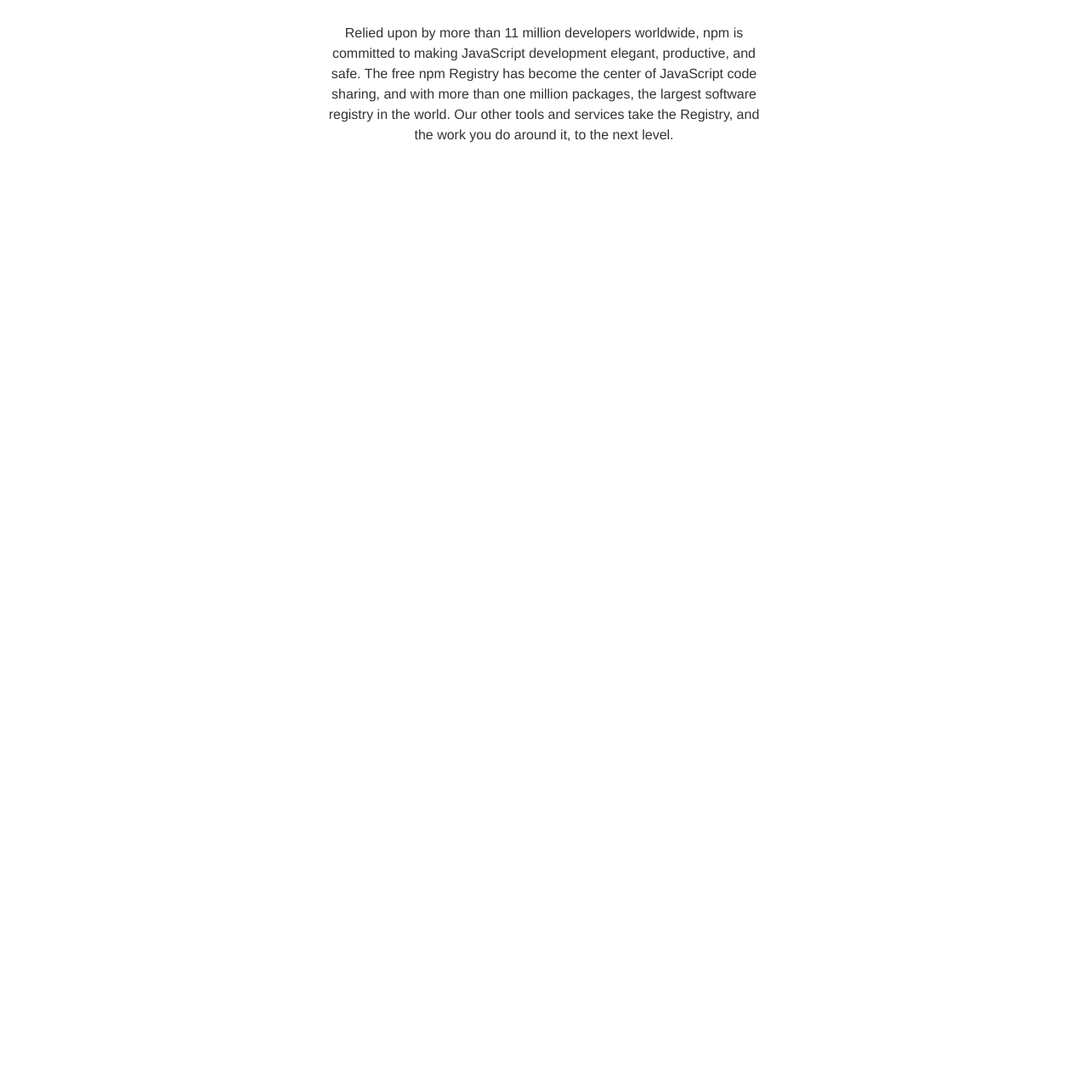
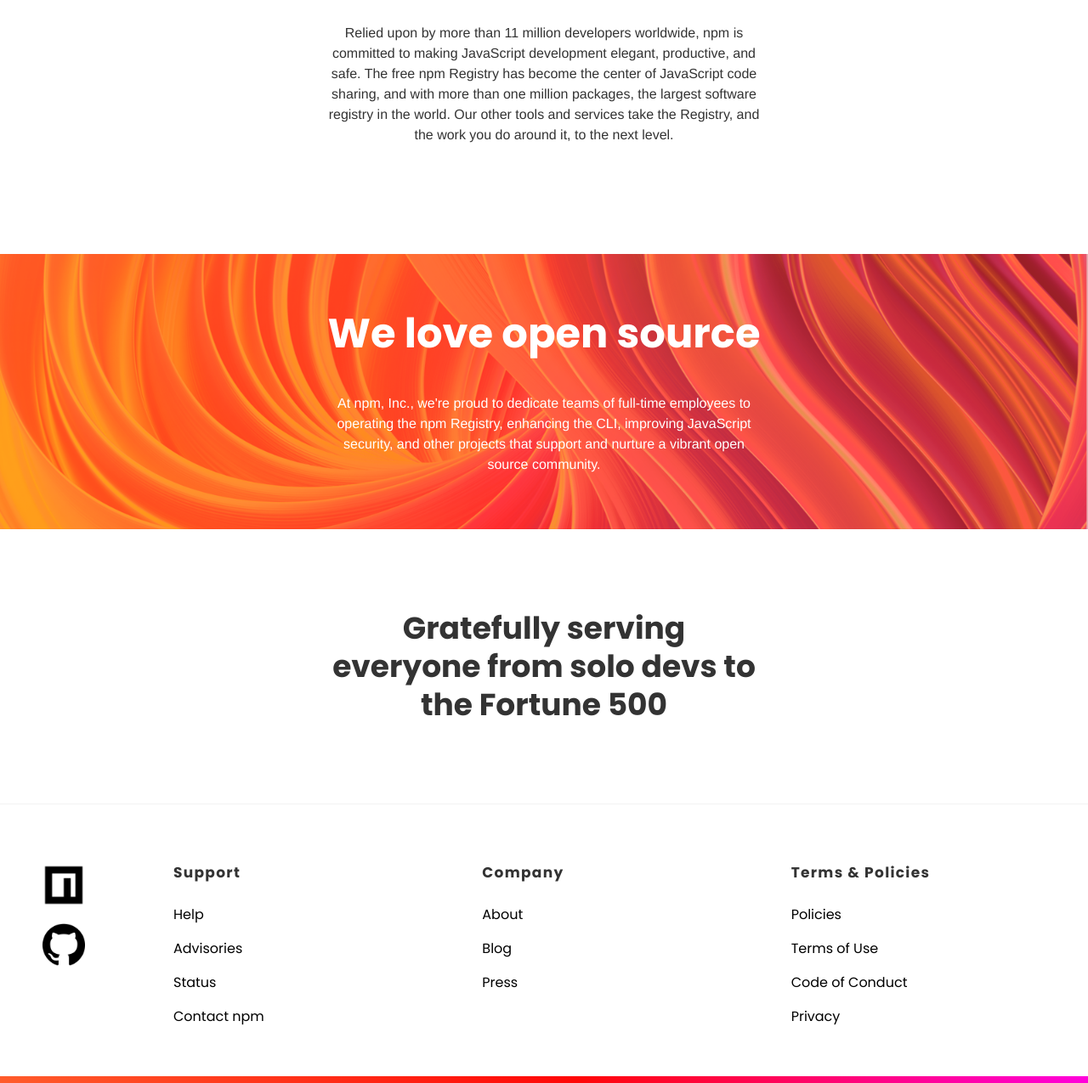
Before and after one commit to RonnySk/NPM_Clone, a plain HTML site: page index.html in a window 1280 px wide. Shown: the part 1317-2592 px from the top of the page at 85% size. Before the commit the page ends 1552 px from the top, so only its background shows below. Drawn offline with nearby package versions, Linux system fonts and the light colour scheme.

Commit message:
added sections and footer

```diff
--- a/index.html
+++ b/index.html
@@ -7,7 +7,7 @@
     <meta charset="UTF-8">
     <meta http-equiv="X-UA-Compatible" content="IE=edge">
     <meta name="viewport" content="width=device-width, initial-scale=1.0">
-    <link href="https://fonts.googleapis.com/css2?family=Poppins:wght@100;500;700&display=swap" rel="stylesheet">
+    <link href="https://fonts.googleapis.com/css2?family=Poppins:wght@100;400;500;700&display=swap" rel="stylesheet">
     <link href="https://fonts.googleapis.com/css2?family=Arimo&display=swap" rel="stylesheet">
     <link rel="stylesheet" href="style.css">
     <title>NMP - clone</title>
@@ -27,10 +27,11 @@
         </ul>
     </nav>
     <div class="top_header_container">
-        <a href="https://www.npmjs.com/" target="_blank"><img class="npm_logo" src="./images/npm_logo.jpg" alt="npm logo"></a>
+        <a href="https://www.npmjs.com/" target="_blank"><img class="npm_logo" src="./images/npm_logo.jpg"
+                alt="npm logo"></a>
         <div class="top_header_input">
             <div class="input_container">
-                <div class="magnifying_icon_container"><img  src="./images/magnify.png" alt="magnifying Icon"></div>
+                <div class="magnifying_icon_container"><img src="./images/magnify.png" alt="magnifying Icon"></div>
                 <input type="search" placeholder="Search packages">
             </div>
             <button class="search_button">Search</button>
@@ -45,9 +46,11 @@
             <h1>Build amazing things</h1>
             <div class="first_section_content">
                 <p>We're npm, Inc., the company behind Node package manager, the npm Registry, and npm CLI.
-                We offer those to the community for free, but our day job is building and selling useful tools for developers like you.</p>
+                    We offer those to the community for free, but our day job is building and selling useful tools for
+                    developers like you.</p>
                 <h2>Take your JavaScript development up a notch</h2>
-                <p>Get started today for free, or step up to npm Pro to enjoy a premium JavaScript development experience, with features like private packages.</p>
+                <p>Get started today for free, or step up to npm Pro to enjoy a premium JavaScript development
+                    experience, with features like private packages.</p>
                 <div class="first_section_button">
                     <button class="first_section_button_one">Sign up for free</button>
                     <button class="first_section_button_two">Learn about Pro</button>
@@ -58,14 +61,63 @@
             <div class="second_section_content">
                 <img src="./images/bublee.png" alt="bublee">
                 <h2>Bring the best of open source to you, your team, and your company</h2>
-                    <p>Relied upon by more than 11 million developers worldwide, npm is committed to making JavaScript development elegant, productive, and safe.
-                        The free npm Registry has become the center of JavaScript code sharing, and with more than one million packages, the largest software registry in the world.
-                        Our other tools and services take the Registry, and the work you do around it, to the next level.</p>
+                <p>Relied upon by more than 11 million developers worldwide, npm is committed to making JavaScript
+                    development elegant, productive, and safe.
+                    The free npm Registry has become the center of JavaScript code sharing, and with more than one
+                    million packages, the largest software registry in the world.
+                    Our other tools and services take the Registry, and the work you do around it, to the next level.
+                </p>
             </div>
         </section>
-        <section></section>
-        <section></section>
+        <section class="third_section">
+            <div class="third_section_content">
+                <h2>We love open source</h2>
+                <p>At npm, Inc., we're proud to dedicate teams of full-time employees to operating the npm Registry,
+                    enhancing the CLI, improving JavaScript security, and other projects that support and nurture a
+                    vibrant open source community.</p>
+            </div>
+        </section>
+        <section class="fourth_section">
+            <h2>Gratefully serving everyone from solo devs to the Fortune 500</h2>
+        </section>
     </main>
+    <footer>
+        <div class="footer_links">
+            <a href="https://www.npmjs.com/" target="_blank">
+                <img class="npm_small_logo" src="./images/npm_small_logo.png" alt="npm small logo">
+            </a>
+            <a href="https://www.github.com/" target="_blank">
+                <img class="github_logo" src="./images/github_logo.png" alt="github logo">
+            </a>
+        </div>
+        <div class="footer_list">
+            <span>Support</span>
+            <ul>
+                <li><a href="http://">Help</a></li>
+                <li><a href="http://">Advisories</a></li>
+                <li><a href="http://">Status</a></li>
+                <li><a href="http://">Contact npm</a></li>
+            </ul>
+        </div>
+        <div class="footer_list">
+            <span>Company</span>
+            <ul>
+                <li><a href="http://">About</a></li>
+                <li><a href="http://">Blog</a></li>
+                <li><a href="http://">Press</a></li>
+            </ul>
+        </div>
+        <div class="footer_list">
+            <span>Terms & Policies</span>
+            <ul>
+                <li><a href="http://">Policies</a></li>
+                <li><a href="http://">Terms of Use</a></li>
+                <li><a href="http://">Code of Conduct</a></li>
+                <li><a href="http://">Privacy</a></li>
+            </ul>
+        </div>
+    </footer>
+    <div class="top_gradient"></div>
 </body>
 
 </html>
--- a/style.css
+++ b/style.css
@@ -149,6 +149,11 @@
     padding: 10px;
 }
 
+main {
+    display: flex;
+    flex-direction: column;
+}
+
 .first_section {
     background-image: url("./images/background_section.png");
     background-size: cover;
@@ -208,6 +213,7 @@
     display: flex;
     justify-content: center;
     padding: 64px 16px;
+    margin-bottom: 64px;
 }
 
 .second_section_content {
@@ -217,3 +223,88 @@
     flex-direction: column;
     align-items: center;
 }
+
+.third_section {
+    background-image: url("./images/background_third_section.png");
+    background-size: cover;
+    background-position: bottom;
+    display: flex;
+    flex-direction: column;
+    align-items: center;
+    justify-content: flex-end;
+}
+
+.third_section_content {
+    max-width: 512px;
+    color: white;
+    display: flex;
+    flex-direction: column;
+    align-items: center;
+}
+
+.third_section_content h2 {
+    font-size: 48px;
+    margin: 64px 0 40px;
+}
+
+.third_section_content p {
+    margin-bottom: 64px;
+}
+
+.fourth_section {
+    max-width: 512px;
+    color: #333333;
+    align-self: center;
+    margin: 64px 0;
+}
+
+footer {
+    display: flex;
+    border-top: solid 1px #f2f2f2;
+    padding: 18px;
+}
+
+footer div {
+    padding: 32px;
+}
+
+.footer_links {
+    display: flex;
+    flex-direction: column;
+    margin-right: 40px;
+}
+
+.footer_links a {
+    max-width: 50px;
+    max-height: 50px;
+    margin-top: 20px;
+}
+
+.footer_links img {
+    max-width: 100%;
+    max-height: 100%;
+}
+
+.footer_list {
+    font-family: 'Poppins', sans-serif;
+    color: #333333;
+    flex: 1;
+}
+
+.footer_list span {
+    display: block;
+    letter-spacing: 1.3px;
+    font-size: 17px;
+    font-weight: 700;
+    margin: 17px 0;
+}
+
+.footer_list ul {
+    list-style: none;
+}
+
+.footer_list li {
+    font-weight: 400;
+    line-height: 2;
+    padding: 4px 0;
+}
```
Lines whose indentation alone changed are shown as unchanged.
